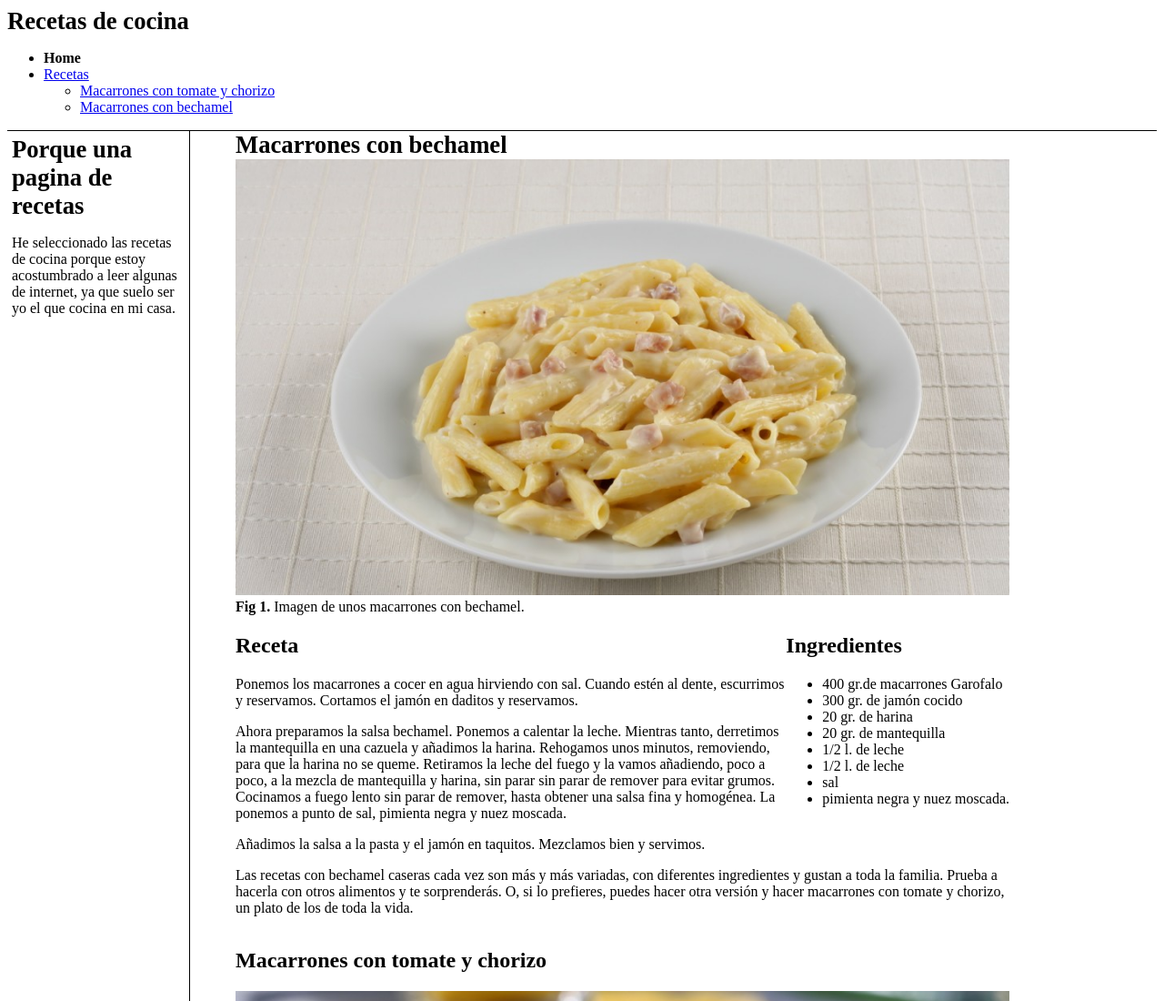
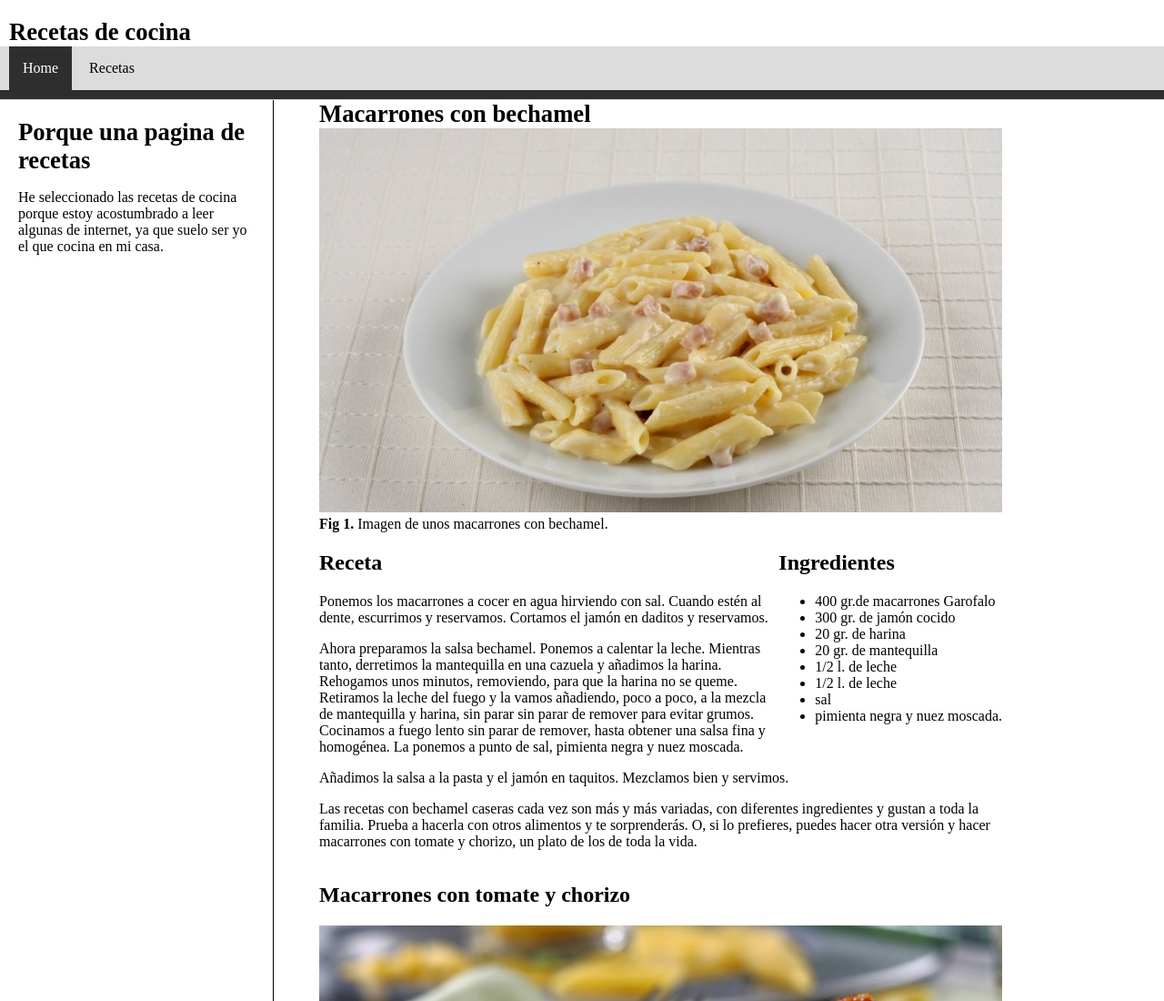
Before and after one commit to DainWs/2DAW_DIW, a plain HTML site: page 1Trimestre/Unit-3/Exercises/Worksheet-04/Actividad-05/index.html in a window 1280 px wide. Shown: the top 1100 px of the page at 91% size. Drawn offline with Linux system fonts and the light colour scheme.

Commit message:
exercises

```diff
--- a/1Trimestre/Unit-3/Exercises/Worksheet-04/Actividad-05/css/index.css
+++ b/1Trimestre/Unit-3/Exercises/Worksheet-04/Actividad-05/css/index.css
@@ -1,10 +1,71 @@
+:root {
+    --primary-color: gainsboro;
+    --secondary-color: white;
+    --primary-text-color: black;
+    --secondary-text-color: white;
+    --nav-color: var(--primary-text-color);
+    --nav-background: var(--primary-color);
+    --nav-hover-color: var(--secondary-text-color);
+    --nav-hover-background: gray;
+    --nav-active-color: var(--secondary-text-color);
+    --nav-active-background: rgb(46, 46, 46);
+
+    --aside-width: 300px;
+}
+
 h1 {
     font-size: 20pt;
     margin: 0;
 }
+body { margin: 0; }
+body > header { border-bottom: 1px solid var(--primary-color); }
+body > header > h1 { margin: 20px 0 0 10px; }
 
-body > header {
-    border-bottom: 1px solid black;
+nav {
+    background-color: var(--nav-background);
+    border-bottom: 10px solid var(--nav-active-background);
+}
+
+nav ul {
+    margin: 0;
+    padding: 0;
+}
+nav > ul { padding-inline-start: 10px; }
+nav ul > li { display: inline-block; }
+
+nav li > a {
+    display: block;
+    padding: 15px;
+
+    color: var(--nav-color);
+    text-decoration: none;
+}
+
+nav li:hover, nav li:hover > ul  {
+    background-color: var(--nav-hover-background);
+}
+
+nav li:hover a {
+    color: var(--nav-hover-color);
+}
+
+nav li:hover > ul, li:hover > ul > li {
+    display: block;
+}
+
+nav li:active, nav li.current,
+nav li:hover > ul > li:hover {
+    background-color: var(--nav-active-background);
+}
+
+nav li:active, nav li.current,
+nav li:active > a, nav li.current > a {
+    color: var(--secondary-text-color);
+}
+
+nav li > ul {
+    display: none;
+    position: absolute;
 }
 
 body > main {
@@ -15,13 +76,13 @@ body > main {
 
 body > main > * { float: left; }
 body > main > aside {
-    width: 200px;
-    padding: 5px;
+    width: var(--aside-width);
+    padding: 20px;
     box-sizing: border-box;
 }
 
 body > main > article {
-    width: calc(100% - 200px);
+    width: calc(100% - var(--aside-width));
     box-sizing: border-box;
     border-left: 1px solid black;
 }
--- a/1Trimestre/Unit-3/Exercises/Worksheet-04/Actividad-05/index.html
+++ b/1Trimestre/Unit-3/Exercises/Worksheet-04/Actividad-05/index.html
@@ -12,7 +12,7 @@
             <h1>Recetas de cocina</h1>
             <nav>
                 <ul>
-                    <li><b>Home</b></li>
+                    <li class="current"><a href="">Home</a></li>
                     <li><a href="sources/recetas.html">Recetas</a>
                         <ul>
                             <li><a href="sources/MacarronesConTomateYChorizo.html">Macarrones con tomate y chorizo</a></li>
```
